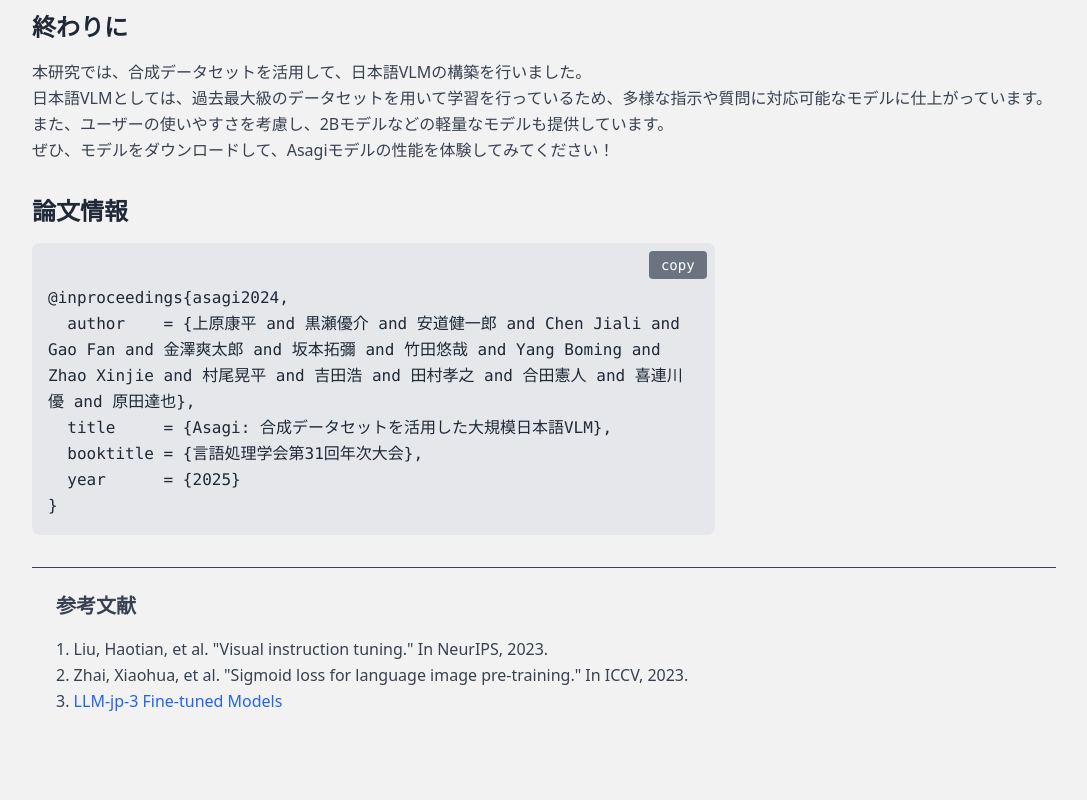
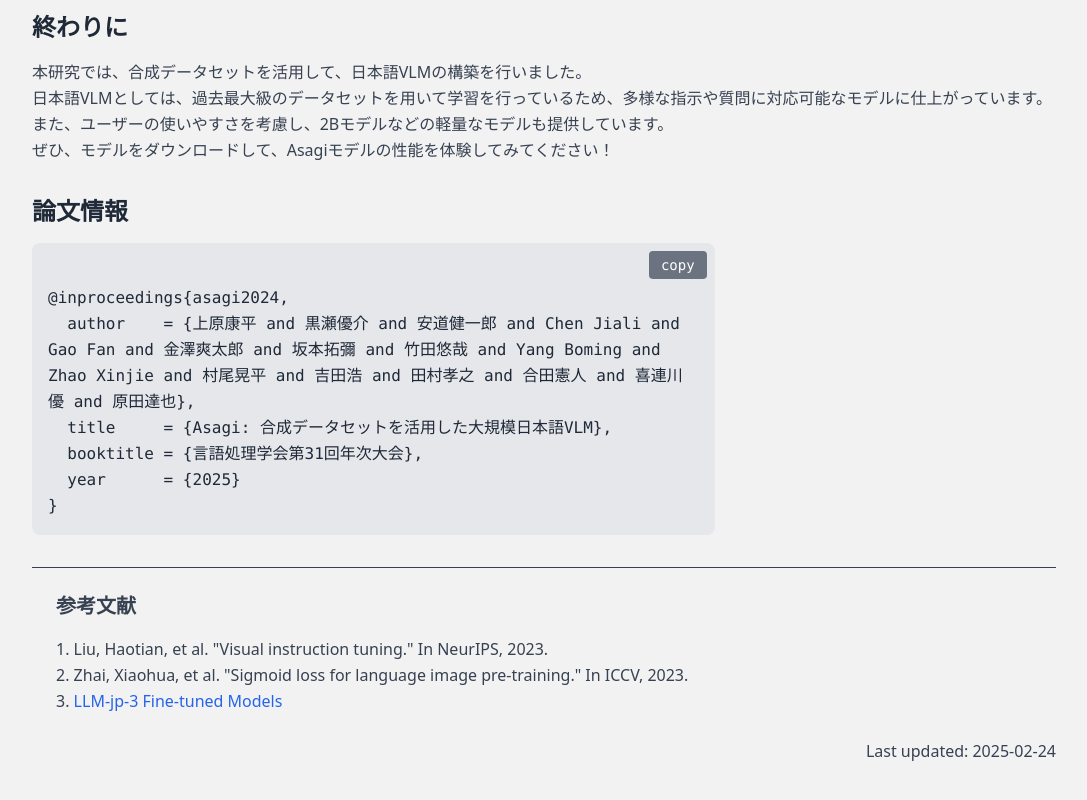
Before and after one commit to uehara-mech/uehara-mech.github.io, a plain HTML site: page asagi-vlm.html in a window 1280 px wide. Shown: the part 3587-4387 px from the top of the page, without its empty margins (96-1183 px from the left). Drawn offline with nearby package versions, Linux system fonts and the light colour scheme.

Commit message:
[update] update last modified date in index.html and add last updated note in asagi-vlm.html

```diff
--- a/asagi-vlm.html
+++ b/asagi-vlm.html
@@ -540,5 +540,10 @@
     </ul>
 </footer>
 
+<!-- Last updated (text align right) -->
+<div class="text-gray-700 text-right" style="margin-top: 0px !important;">
+    Last updated: 2025-02-24
+</div>
+
 </body>
 </html>
```
Also changed, not shown: index.html (+1 -1 lines).
